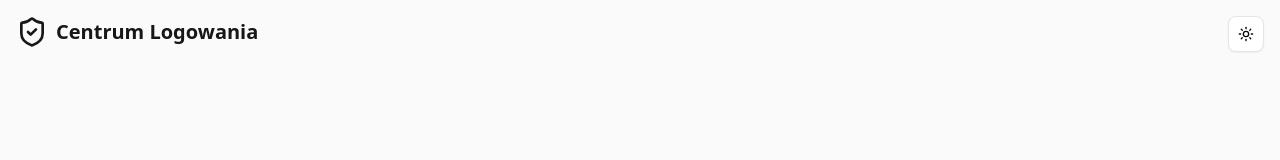
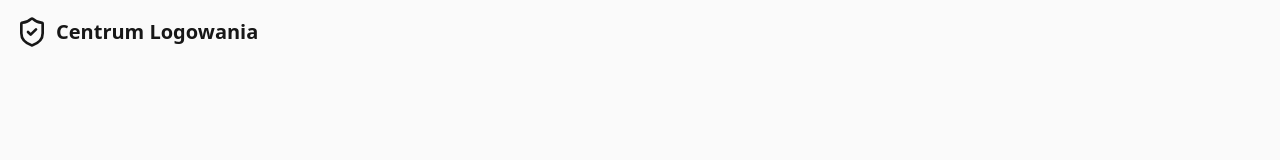
Before and after one commit to AleksanderOne/centrum-logowania-app, a Next.js app: page / in a window 1280 px wide. Shown: the top 160 px of the page. Built offline with nearby package versions, Linux system fonts and the light colour scheme.

Commit message:
ui: usunięcie przycisku zmiany motywu ze strony logowania
Przycisk ModeToggle w prawym górnym rogu strony logowania został usunięty
zgodnie z wymogami uproszczenia interfejsu.

```diff
--- a/src/app/page.tsx
+++ b/src/app/page.tsx
@@ -4,7 +4,6 @@ import { Card, CardContent, CardDescription, CardHeader, CardTitle } from "@/com
 import { ShieldCheck } from "lucide-react";
 import { LoginForm } from "@/components/auth/login-form";
 import { Toaster } from "@/components/ui/sonner";
-import { ModeToggle } from "@/components/mode-toggle";
 
 export default function Home() {
   return (
@@ -15,11 +14,6 @@ export default function Home() {
       <div className="absolute top-4 left-4 flex items-center gap-2 font-bold text-xl text-primary">
         <ShieldCheck className="w-8 h-8" suppressHydrationWarning />
         <span>Centrum Logowania</span>
-      </div>
-
-      {/* Theme Toggle */}
-      <div className="absolute top-4 right-4">
-        <ModeToggle />
       </div>
 
       <main className="w-full max-w-md space-y-8">
```
